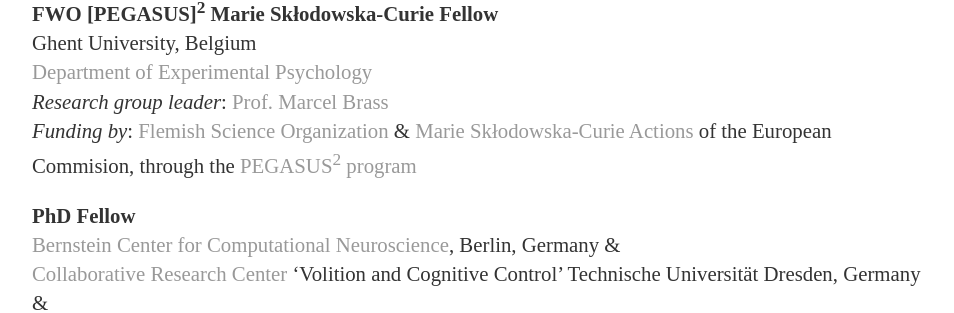
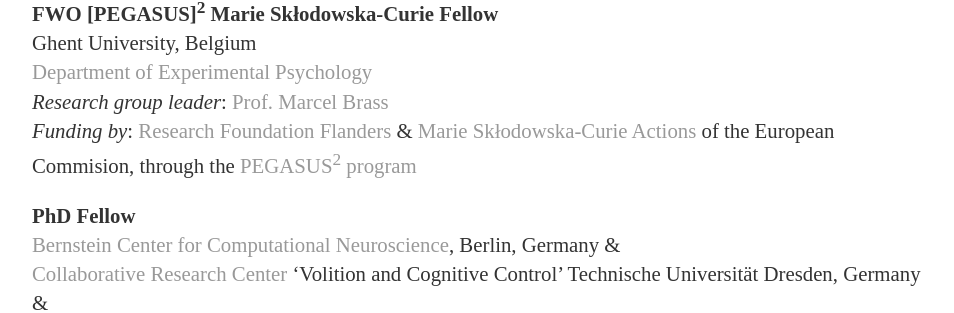
Before and after one commit to davidwisniewski/davidwisniewski.github.io, a Jekyll site: the page built from cv/index.html, in a window 1280 px wide. Shown: the part 254-567 px from the top of the page, without its empty margins (160-1114 px from the left). Built offline with Jekyll 4.4.1, drawn with Linux system fonts in a browser that asks for light colours.

```diff
--- a/cv/index.html
+++ b/cv/index.html
@@ -4,14 +4,14 @@ title: David Wisniewski
 ---
 <div class="blurb">
 	<h1>David Wisniewski</h1>
-	<p>You see a short version of my Curriculum Vitae. You can download the full CV <a href="/files/CV_David_Wisniewski_2017_10_12.pdf">[here]</a> </p>
+	<p>You see a short version of my Curriculum Vitae. You can download the full CV <a href="/files/CV_David_Wisniewski_2018_12_03.pdf">[here]</a> </p>
 
 	<p>
 	<b>FWO [PEGASUS]<sup>2</sup> Marie Skłodowska-Curie Fellow</b><br>
 	Ghent University, Belgium<br>
 	<a href="http://www.ugent.be/pp/experimentele-psychologie/en">Department of Experimental Psychology</a><br>
 	<em>Research group leader</em>: <a href="http://users.ugent.be/~mbrass/Web-Site/Dr._Marcel_Brass.html">Prof. Marcel Brass</a><br>
-	<em>Funding by</em>: <a href="http://www.fwo.be/en/">Flemish Science Organization</a> & <a href="https://ec.europa.eu/research/mariecurieactions/">Marie Skłodowska-Curie Actions</a> of the European Commision, through the <a href="http://cordis.europa.eu/project/rcn/196977_en.html">PEGASUS<sup>2</sup> program </a>
+	<em>Funding by</em>: <a href="http://www.fwo.be/en/">Research Foundation Flanders</a> & <a href="https://ec.europa.eu/research/mariecurieactions/">Marie Skłodowska-Curie Actions</a> of the European Commision, through the <a href="http://cordis.europa.eu/project/rcn/196977_en.html">PEGASUS<sup>2</sup> program </a>
 	</p>
 
 	<p>
--- a/publications/index.html
+++ b/publications/index.html
@@ -6,6 +6,8 @@ title: David Wisniewski
 	<h1>David Wisniewski</h1>
 	<h2>2018</h2>
 	<p>
+	Kruschwitz J, Ludwig V, Waller L, List D, Wisniewski D, Wolfensteller U, Goschke T, Walter H (2018) Regulating Craving by Anticipating Positive and Negative Outcomes: A Multivariate Pattern Analysis and Network Connectivity Approach  <em>Frontiers in Behavioral Neuroscience</em> doi: 10.3389/fnbeh.2018.00297 <br>
+	<a href="https://www.frontiersin.org/articles/10.3389/fnbeh.2018.00297/full">[FullText]</a><br>
 	Wisniewski D (2018) Context-Dependence and Context-Invariance in the Neural Coding of Intentional Action <em>Frontiers in Psychology</em> doi.org/10.3389/fpsyg.2018.02310<br>
 	<a href="https://www.frontiersin.org/articles/10.3389/fpsyg.2018.02310/full">[FullText]</a><br>
 	Kruschwitz J, Waller L, List D, Wisniewski D, Ludwig VU, Korb F, Wolfensteller U, Goschke T, Walter H (2018) Anticipating the good and the bad: A study on the neural correlates of bivalent emotion anticipation and their malleability via attentional deployment <em>NeuroImage</em> 183: 553-564. doi:10.1016/j.neuroimage.2018.08.048<br>
```
Also changed, not shown: 1 other file.
